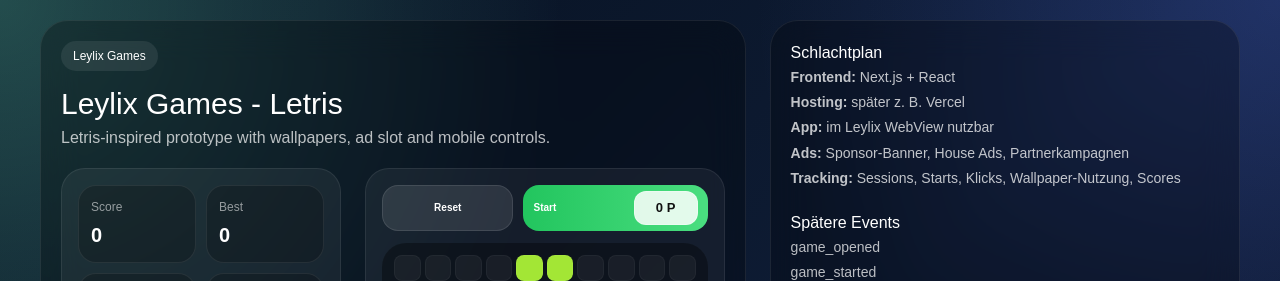
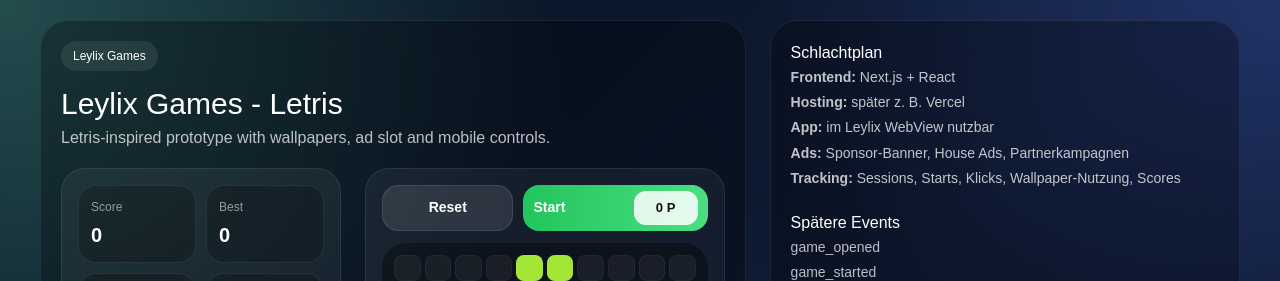
Before and after one commit to Vuneco/leylix-game-zone, a Next.js app: page / in a window 1280 px wide. Shown: the top 281 px of the page. Built offline with nearby package versions, Linux system fonts and the light colour scheme.

Commit message:
font size geändert

```diff
--- a/app/page.tsx
+++ b/app/page.tsx
@@ -621,7 +621,7 @@
       borderRadius: "16px",
       cursor: "pointer",
       fontWeight: 700,
-      fontSize: "10px",
+      fontSize: "14px",
     }}
   >
     Reset
@@ -639,7 +639,7 @@
       borderRadius: "16px",
       border: "none",
       fontWeight: 700,
-      fontSize: "10px",
+      fontSize: "14px",
       cursor: "pointer",
       background: running
         ? "linear-gradient(90deg, #ef4444, #f87171)"
```
